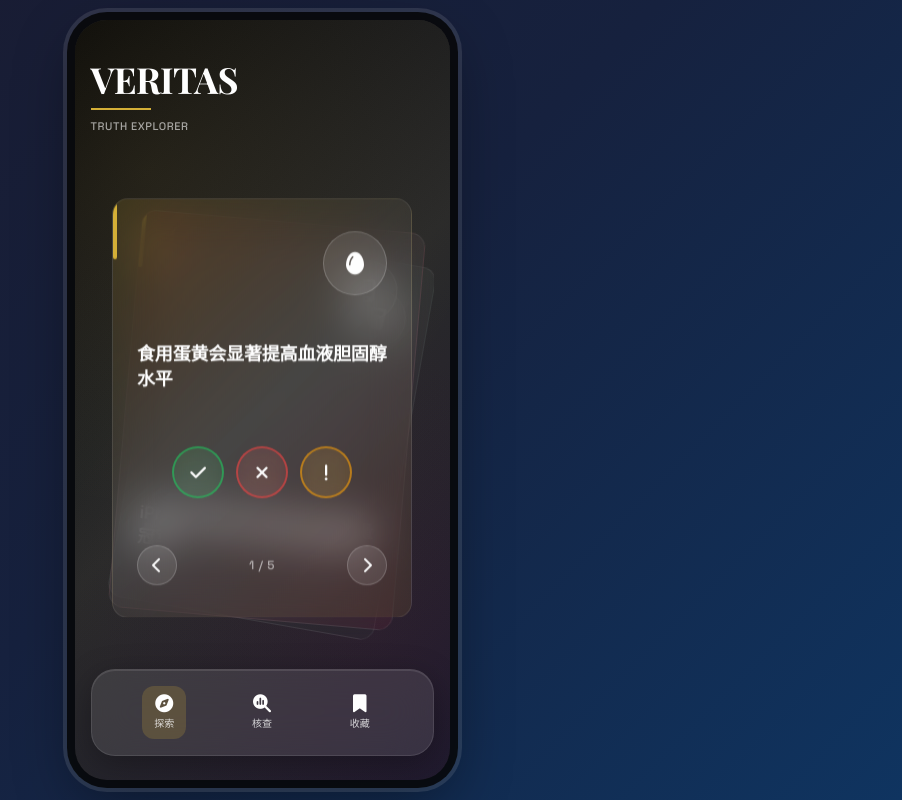
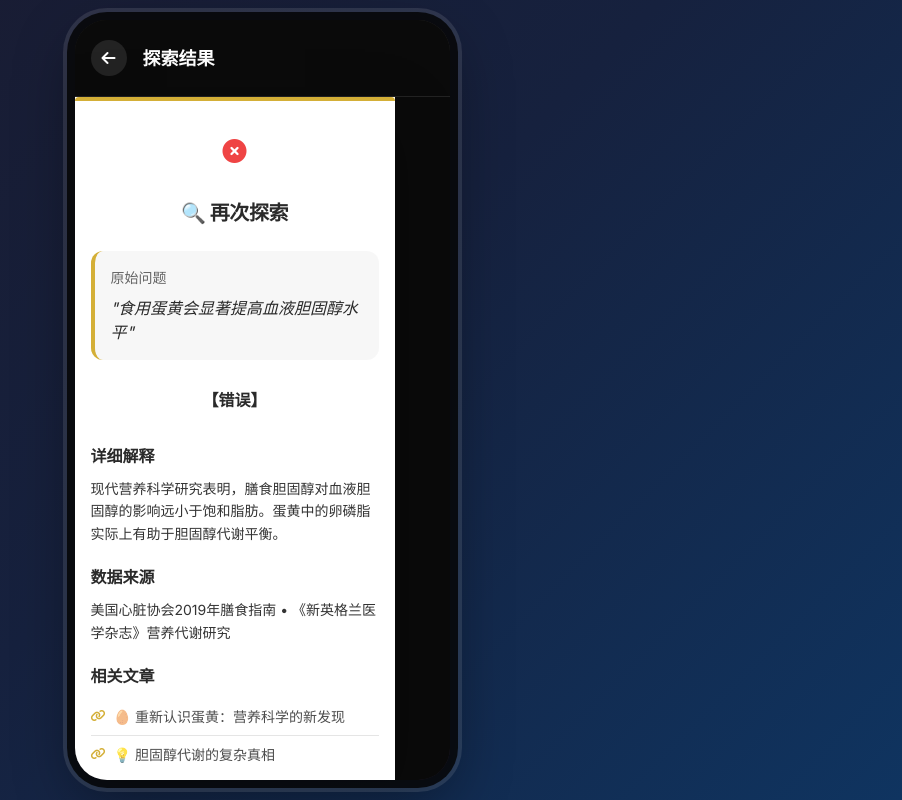
Before and after one commit to zhengzeqi123-beep/veritas, a plain HTML site: page index.html in a window 1280 px wide. Both pictures are taken after a click on the button 576 px from the left and 476 px from the top of the page. Shown: the whole page, without its empty margins (378-1280 px from the left). Drawn offline with nearby package versions, Linux system fonts and the light colour scheme.

Commit message:
Add files via upload

```diff
--- a/index.html
+++ b/index.html
@@ -1103,7 +1103,7 @@
         <button class="back-button" onclick="closeResultModal()">
           <i class="fas fa-arrow-left"></i>
         </button>
-        <div class="modal-title">事实核查结果</div>
+                  <div class="modal-title">探索结果</div>
       </div>
       <div class="modal-content">
         <!-- 结果内容将显示在这里 -->
@@ -1247,9 +1247,11 @@
 
     function makeJudgment(choice) {
       const card = factCards[currentCardIndex];
-      const modal = document.getElementById('result-modal');
-      modal.classList.remove('hidden');
-
+
+      // 获取结果浮窗的内容容器
+      const modalContent = document.querySelector('#result-modal .modal-content');
+
+      // 判断结果
       let icon, verdictClass, title;
 
       if (choice === card.answer) {
@@ -1262,17 +1264,64 @@
         verdictClass = choice === '部分正确' ? 'partial' : 'incorrect';
       }
 
-      document.getElementById('result-icon').innerHTML = icon;
-      document.getElementById('result-title').textContent = title;
-      document.getElementById('result-explanation').innerHTML =
-        `<span class="verdict ${card.answer === '正确' ? 'correct' : card.answer === '错误' ? 'incorrect' : 'partial'}">
-          【${card.answer}】
-        </span>${card.explain}`;
-      document.getElementById('result-source').textContent = card.source;
-      document.getElementById('result-articles').innerHTML =
-        card.articles.map(article =>
-          `<a href="${article.url}" target="_blank">${article.title}</a>`
-        ).join('');
+      // 填充结果内容
+      modalContent.innerHTML = `
+        <div class="result-card fade-in">
+          <div class="result-header">
+            <div class="result-icon ${verdictClass}">
+              ${icon}
+            </div>
+            <h3 class="result-title serif-display">${title}</h3>
+          </div>
+
+          <div class="original-query">
+            <h4>原始问题</h4>
+            <p>"${card.title}"</p>
+          </div>
+
+          <div class="verdict-section">
+            <div class="verdict-badge ${card.answer === '正确' ? 'correct' : card.answer === '错误' ? 'incorrect' : 'partial'}">
+              【${card.answer}】
+            </div>
+          </div>
+
+          <div class="explanation-section">
+            <h4>详细解释</h4>
+            <p>${card.explain}</p>
+          </div>
+
+          <div class="source-section">
+            <h4>数据来源</h4>
+            <p>${card.source}</p>
+          </div>
+
+          ${card.articles.length > 0 ? `
+          <div class="articles-section">
+            <h4>相关文章</h4>
+            ${card.articles.map(article => `
+              <div class="article-item">
+                <i class="fas fa-link"></i>
+                <span>${article.title}</span>
+              </div>
+            `).join('')}
+          </div>
+          ` : ''}
+
+          <button onclick="closeExploreModal()" class="reset-btn">
+            <i class="fas fa-arrow-right"></i>
+            下一题
+          </button>
+        </div>
+      `;
+
+      // 显示结果浮窗
+      showResultModal();
+    }
+
+    // 关闭探索页面结果浮窗
+    function closeExploreModal() {
+      closeResultModal();
+      nextCard();
     }
 
     function closeModal() {
```
